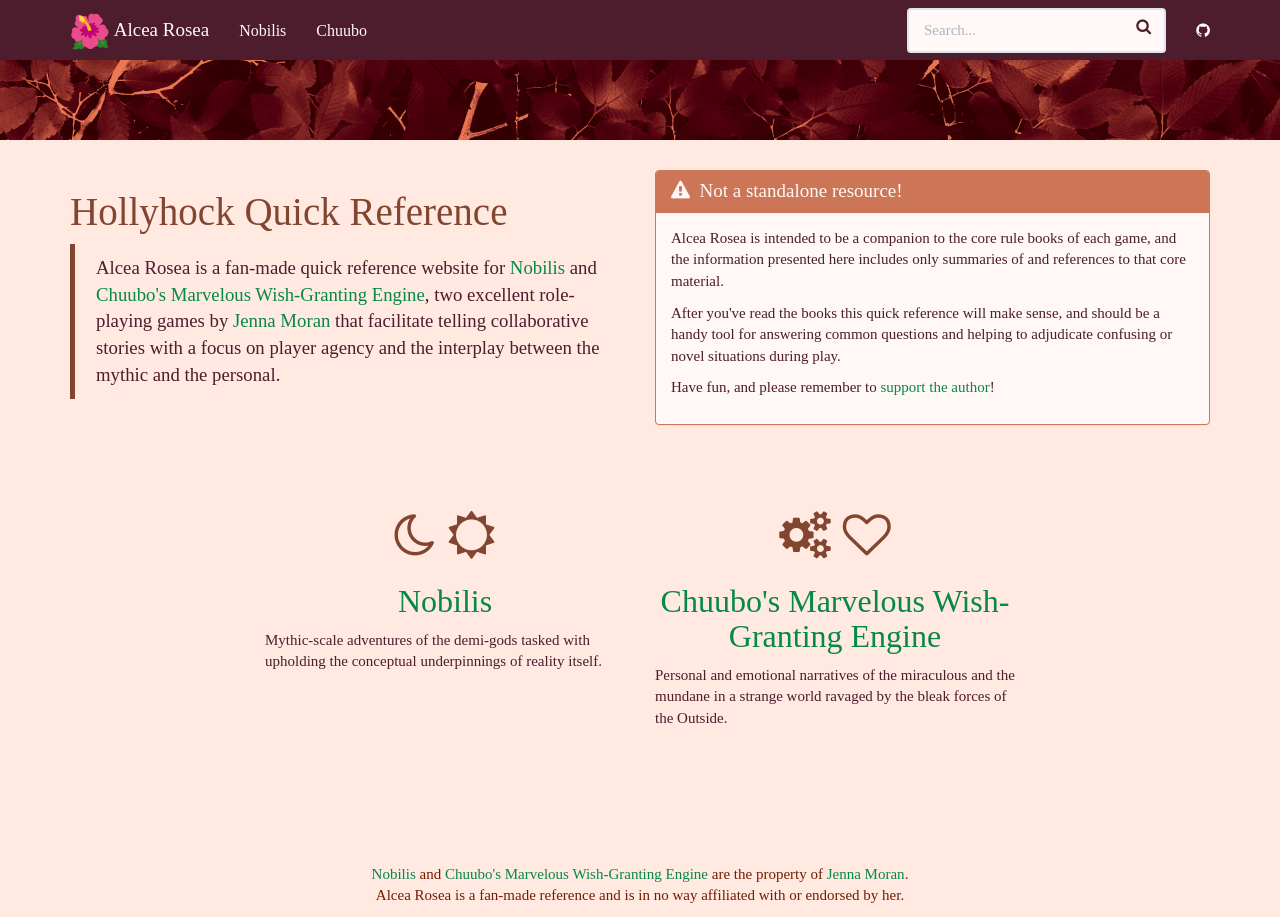
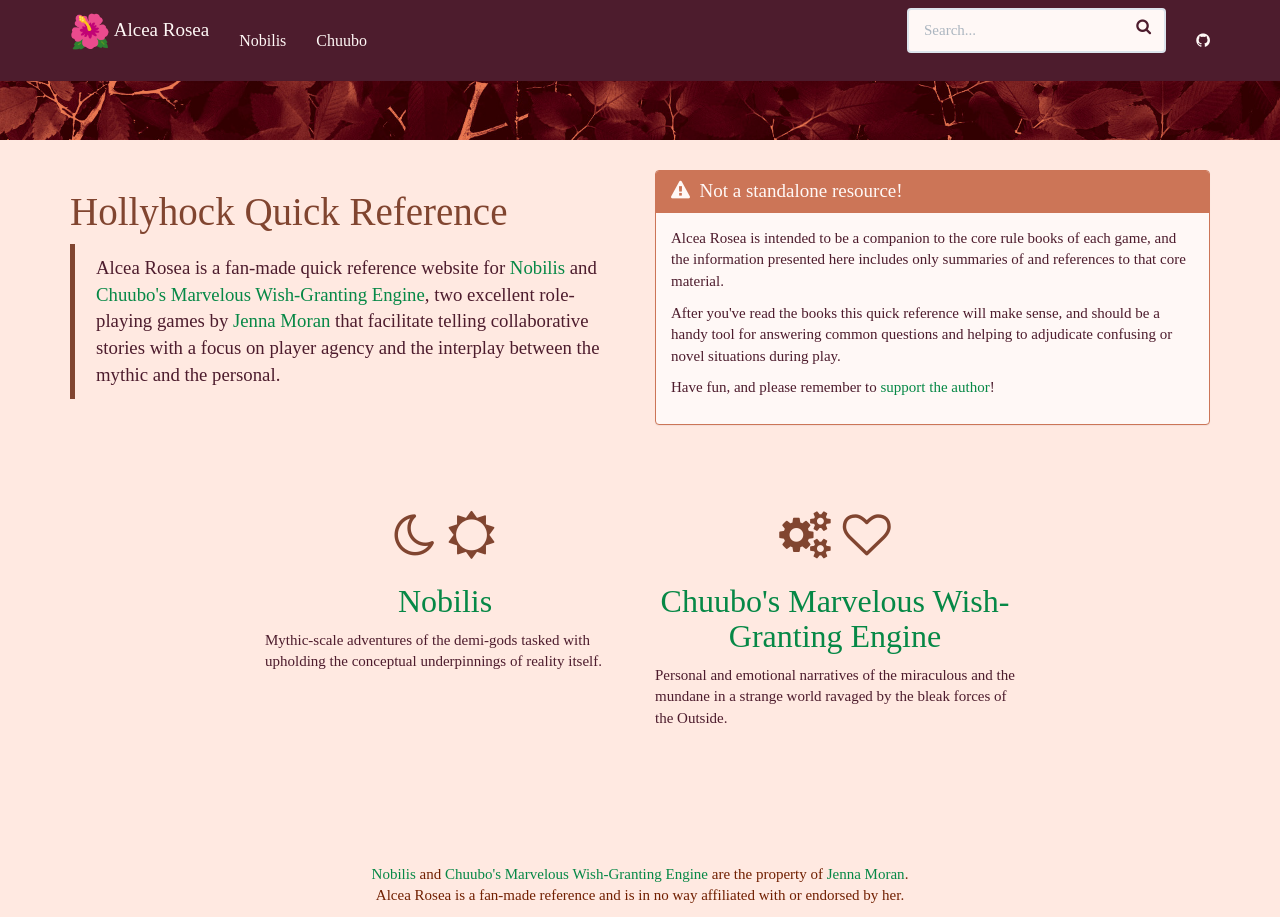
Before and after one commit to alcea-rosea/alcea-rosea.github.io, a Jekyll site: the page built from index.html, in a window 1280 px wide. Built offline with Jekyll 4.4.1, drawn with Linux system fonts in a browser that asks for light colours; nearby versions of some CDN libraries; emoji names are drawn with the system emoji font; some web fonts are replaced.

Commit message:
Give top-level list items a bit of margin to keep them separated.

```diff
--- a/_sass/bootswatch/custom/_bootswatch.scss
+++ b/_sass/bootswatch/custom/_bootswatch.scss
@@ -43,6 +43,13 @@
 
 .btn-group.open .dropdown-toggle {
   @include box-shadow(none);
+}
+
+// Top-level list items =================================================================
+
+div > ul > li {
+  margin-top: ($line-height-computed / 2);
+  margin-bottom: ($line-height-computed / 2);
 }
 
 // Typography =================================================================
```
